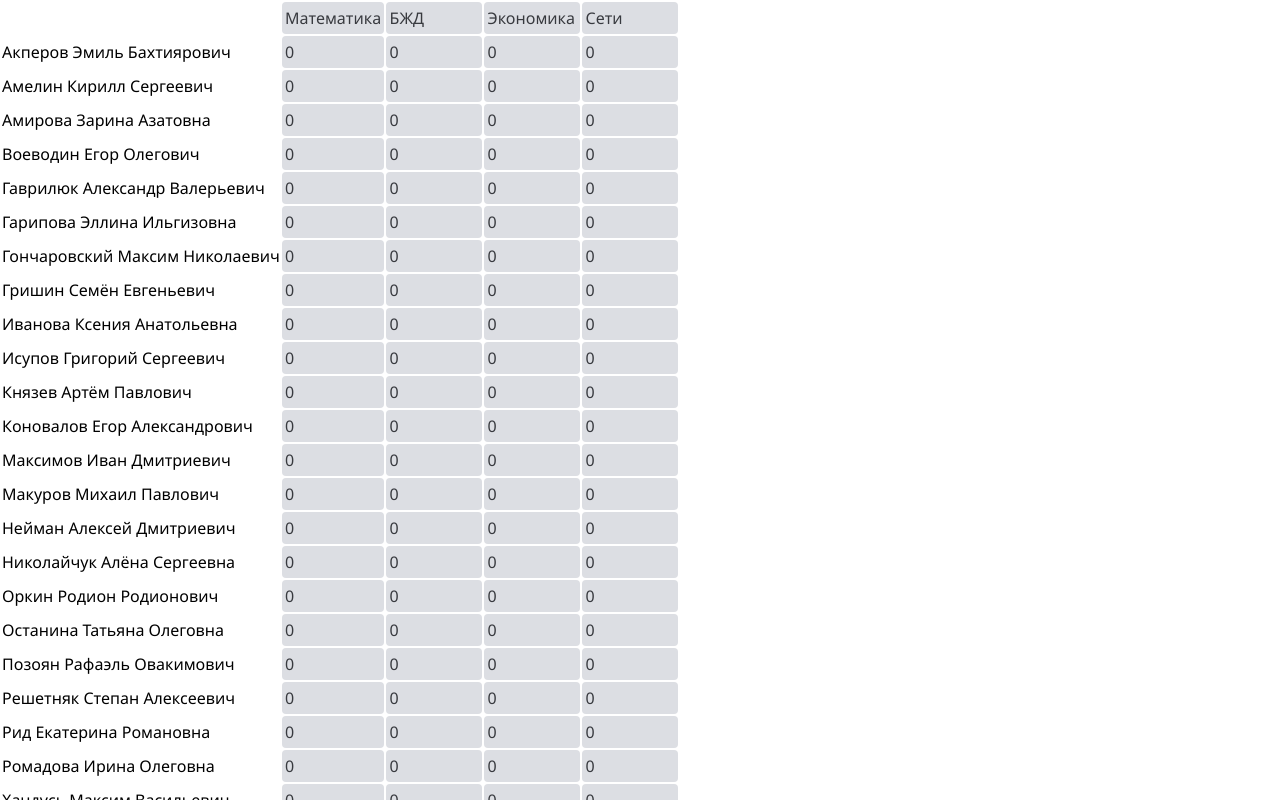
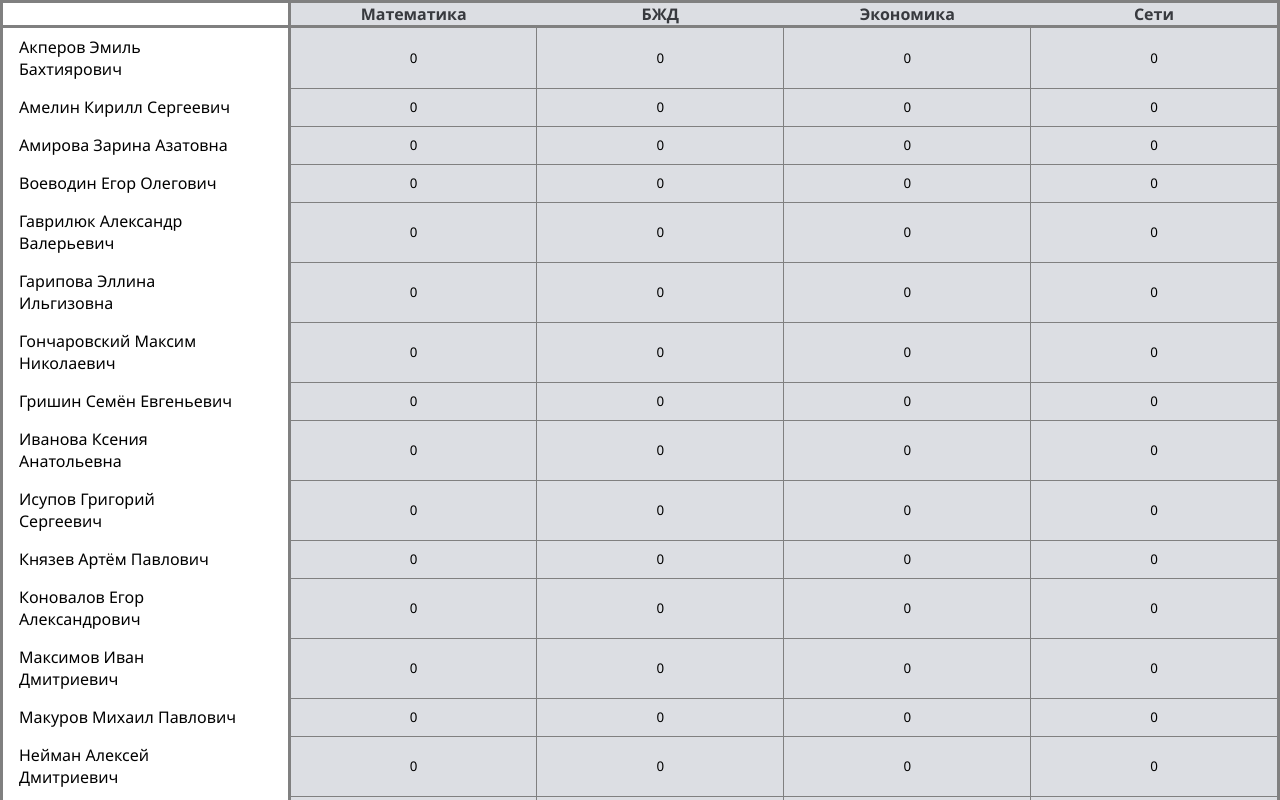
Before and after one commit to domster704/headman-journal, a React app: page / in a window 1280 px wide. Shown: the top 800 px of the page. Built offline with nearby package versions, Linux system fonts and the light colour scheme; the HTML template or start-up script is replaced by a standard one.

Commit message:
change view from grid to table

```diff
--- a/package.json
+++ b/package.json
@@ -15,6 +15,8 @@
     "webpack-dev-server": "^5.0.3"
   },
   "dependencies": {
+    "@reduxjs/toolkit": "^2.2.2",
+    "file-loader": "^6.2.0",
     "react": "^18.2.0",
     "react-dom": "^18.2.0"
   },
--- a/src/component/TableCell/TableCell.jsx
+++ b/src/component/TableCell/TableCell.jsx
@@ -1,10 +1,24 @@
 import React from 'react';
 import s from './TableCell.module.css';
 
+/**
+ *
+ * @param props
+ * - isHeader
+ * @returns {JSX.Element}
+ * @constructor
+ */
 export const TableCell = (props) => {
-    return (
-        <td className={s.cell + " " + (props.isLeftCell ? s.cellStudents : "")}>
-            {props.children}
+    // value: number
+    let [value, setValue] = React.useState(props.children);
+
+    if (props.isHeader) {
+        return (<th className={s.cell}>{props.children}</th>);
+    }
+    return (<td className={s.cell}>
+            <input type={"number"} value={value}
+                   onFocus={(event) => event.target.select()}
+                   onChange={(event) => setValue(event.target.value)}/>
         </td>
     );
 }
--- a/src/component/TableCell/TableCell.module.css
+++ b/src/component/TableCell/TableCell.module.css
@@ -1,17 +1,30 @@
 .cell {
-    /*display: flex;*/
-    justify-content: center;
-    align-items: center;
-    height: 2em;
-    width: 6em;
-    margin: 0.25em;
-    padding: 0.2em;
-    border-radius: 4px;
+    min-width: 12em;
     background-color: #DCDEE3;
     color: #383A3F;
 }
 
-.cellStudents {
-    width: auto;
-    min-width: max-content;
+.cell input {
+    width: 100%;
+    height: 100%;
+    padding: 0.5em 3em;
+    outline: none;
+    border: none;
+    background-color: transparent;
+    text-align: center;
 }
+
+.cell input[type="number"]::-webkit-outer-spin-button,
+.cell input[type="number"]::-webkit-inner-spin-button,
+.cell input[type='number'],
+.cell input[type='number']:hover,
+.cell input[type='number']:focus {
+    appearance: none;
+    -moz-appearance: textfield;
+    -webkit-appearance: none;
+}
+
+tbody .cell:hover {
+    background-color: #BCC3D6;
+    cursor: pointer;
+}
--- a/src/component/TableColumn/TableHeader.module.css
+++ /dev/null
@@ -1,3 +0,0 @@
-.container {
-    display: flex;
-}
--- a/src/component/TableDay/TableDay.jsx
+++ b/src/component/TableDay/TableDay.jsx
@@ -1,9 +1,9 @@
 import React from 'react';
-import {TableHeader} from "../TableColumn/TableHeader";
+import {TableHeader} from "../TableHeader/TableHeader";
 import {TableRow} from "../TableRow/TableRow";
+import s from "./TableDay.module.css";
 
 export const TableDay = (props) => {
-
     let pairsList = ["Математика", "БЖД", "Экономика", "Сети"]
     let hoursList = [];
     for (let i = 0; i < pairsList.length; i++) {
--- a/src/component/TableDay/TableDay.module.css
+++ b/src/component/TableDay/TableDay.module.css
@@ -1,10 +1,24 @@
-.container {
-    display: flex;
-    width: 100%;
+table {
+    border-collapse: collapse;
+    --border-color: grey;
+    border: 3px solid var(--border-color);
 }
 
-.grid{
-    display: grid;
-    grid-auto-rows: auto;
-    gap: 0;
+tr > :is(td, th):first-child {
+    text-align: start;
+    border-right: 3px solid var(--border-color);
+    padding: 0.5em 3em 0.5em 1em;
 }
+
+td, th {
+    text-align: center;
+}
+
+tbody :is(td, th):not(:first-child) {
+    border-bottom: 1px solid grey;
+    border-right: 1px solid grey;
+}
+
+th {
+    border-bottom: 3px solid var(--border-color);
+}
--- a/src/component/TableColumn/TableHeader.jsx
+++ b/src/component/TableHeader/TableHeader.jsx
@@ -8,8 +8,7 @@ export const TableHeader = (props) => {
             <th></th>
             {
                 props.pairsList.map((value, index, array) => {
-                    let isLeftCell = index === 0;
-                    return <TableCell key={index} value={value}>{value}</TableCell>
+                    return <TableCell key={index} value={value} isHeader={true}>{value}</TableCell>
                 })
             }
         </tr>
--- a/src/index.js
+++ b/src/index.js
@@ -6,5 +6,7 @@ import App from './App';
 
 const root = ReactDOM.createRoot(document.getElementById('root'));
 root.render(
-    <App/>
+    <React.StrictMode>
+        <App/>
+    </React.StrictMode>
 );
--- a/webpack.config.js
+++ b/webpack.config.js
@@ -30,6 +30,13 @@ module.exports = {
                         }
                     }
                 ]
+            }, {
+                test: /\.(png|jpe?g|gif)$/i,
+                use: [
+                    {
+                        loader: 'file-loader',
+                    },
+                ],
             }
         ]
     },
```
Also changed, not shown: src/component/TableStudentsName/TableStudentsName.jsx (deleted, +0 -16 lines), src/component/TableStudentsName/TableStudentsName.module.css (deleted, +0 -7 lines), src/component/TableHeader/TableHeader.module.css (added), 2 other files (tests, documents, lock files or other folders).
